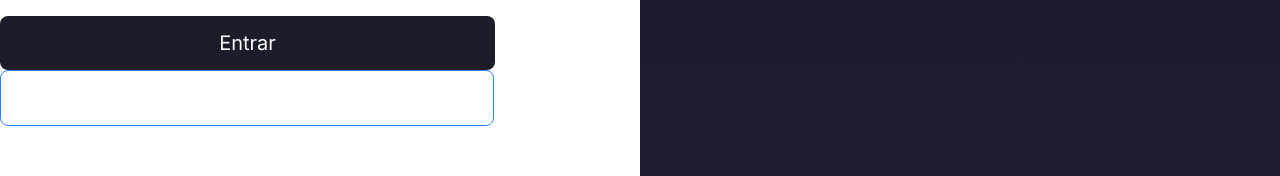
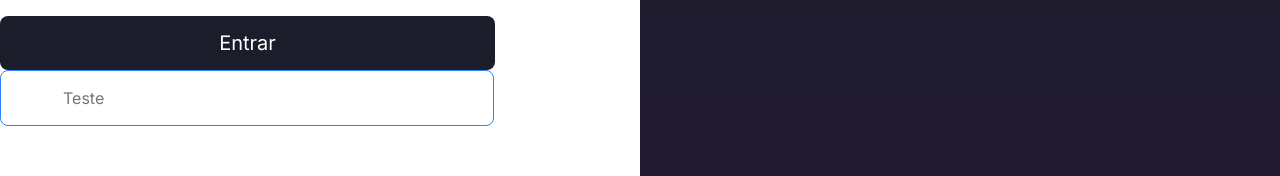
Before and after one commit to hercules-sousa/educad-frontend, a React (Create React App) app: page / in a window 1280 px wide. Shown: the part 514-690 px from the top of the page. Built offline with nearby package versions, Linux system fonts and the light colour scheme.

Commit message:
Adicionando propriedades

```diff
--- a/src/components/Input/index.tsx
+++ b/src/components/Input/index.tsx
@@ -1,8 +1,8 @@
 import { StyledInput } from "./styles";
 import InputProps from "./types";
 
-const Input: React.FC<InputProps> = () => {
-  return <StyledInput />;
+const Input: React.FC<InputProps> = ({ placeholder }) => {
+  return <StyledInput placeholder={placeholder} />;
 };
 
 export default Input;
--- a/src/components/Input/types.d.ts
+++ b/src/components/Input/types.d.ts
@@ -1,3 +1,4 @@
 export default interface InputProps {
   placeholder?: string;
+  icon?: ReactNode;
 }
--- a/src/pages/LoginPage/index.tsx
+++ b/src/pages/LoginPage/index.tsx
@@ -84,7 +84,7 @@ const LoginPage = () => {
           </button>
         </form>
 
-        <Input />
+        <Input placeholder="Teste" />
       </div>
 
       <div className="login-visual">
```
